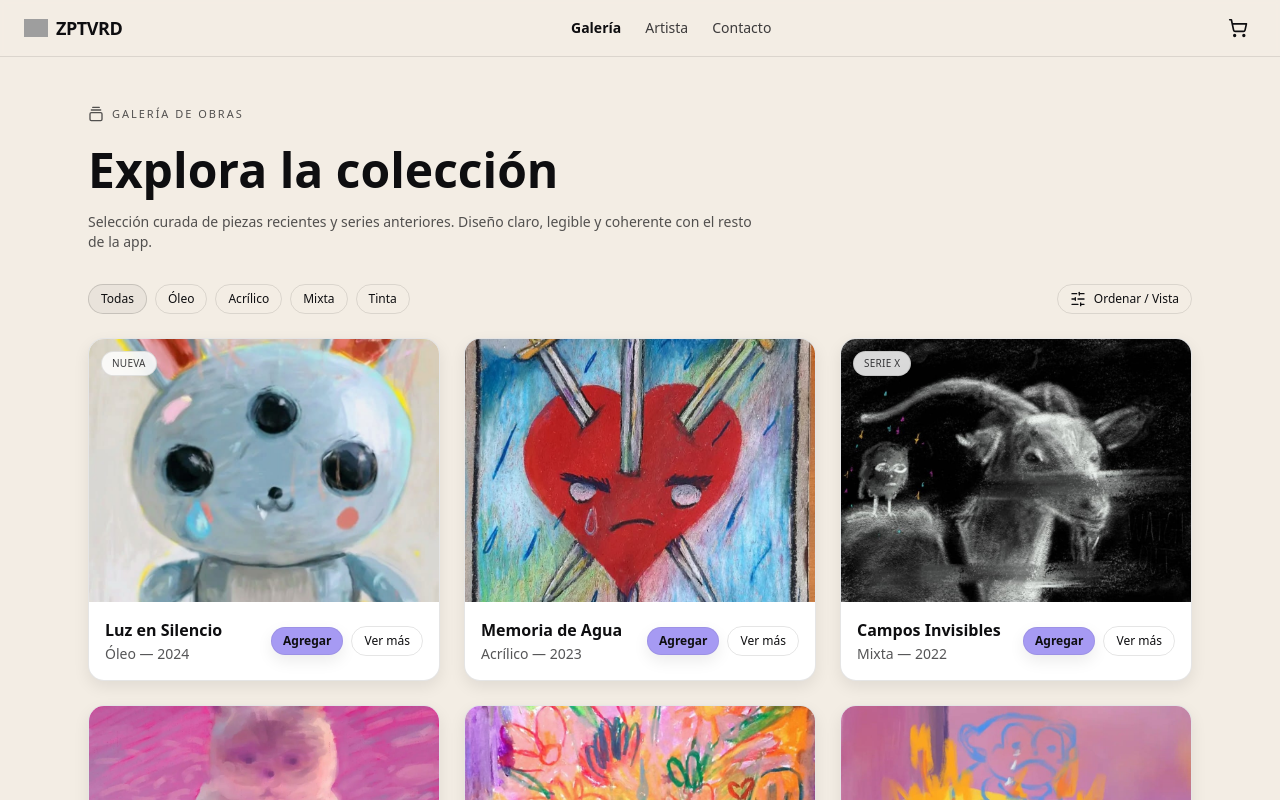
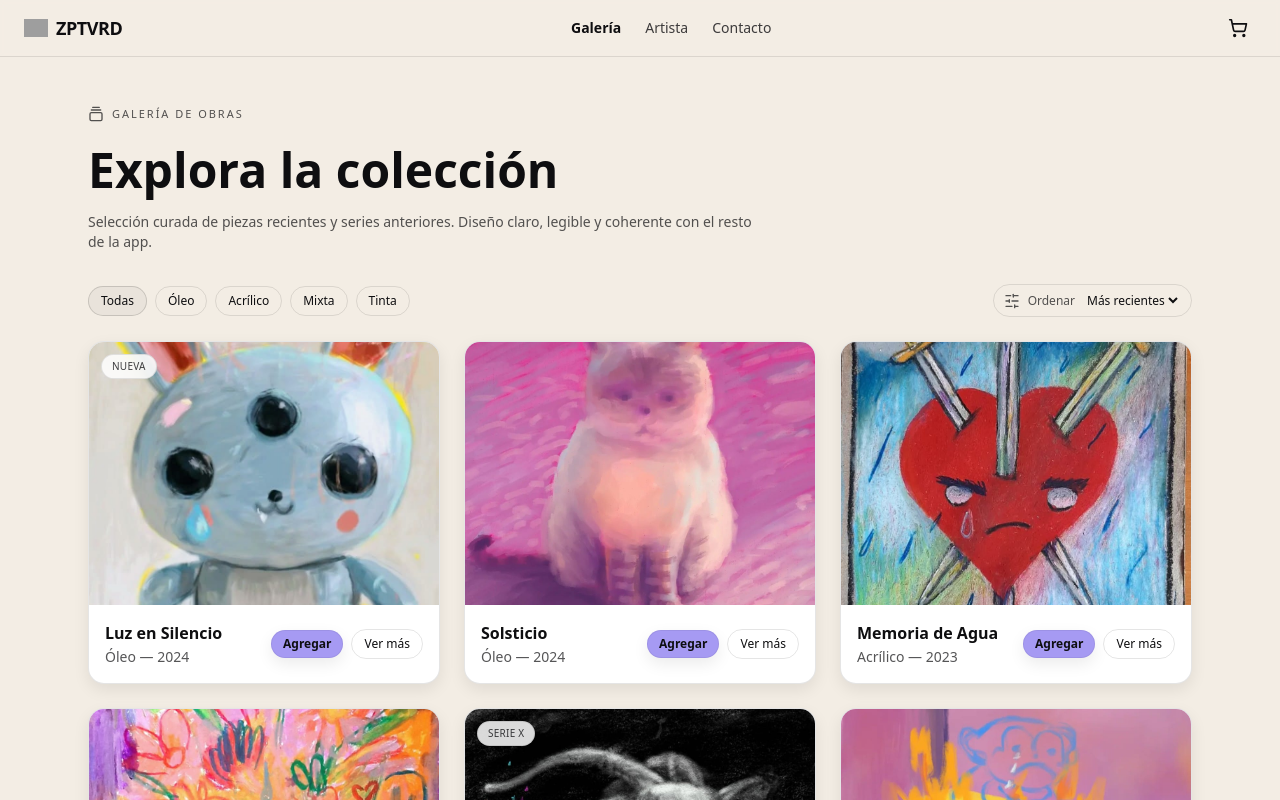
Before and after one commit to pascal1010100/catalogo-arte, a Next.js app: page /galeria in a window 1280 px wide. Shown: the top 800 px of the page. Built offline with nearby package versions, Linux system fonts and the light colour scheme; grey boxes are pictures that could not be loaded.

Commit message:
feat(galeria): integrar deep-link en modal con ?obra=, filtros y orden persistentes en la URL; corregir tipado y uso de Suspense para Next 15

```diff
--- a/app/galeria/page.tsx
+++ b/app/galeria/page.tsx
@@ -1,7 +1,8 @@
 "use client";
 
 import { Suspense, useMemo } from "react";
-import { usePathname, useRouter, useSearchParams } from "next/navigation";
+import Link from "next/link";
+import { usePathname, useRouter, useSearchParams, ReadonlyURLSearchParams } from "next/navigation";
 import { GalleryVerticalEnd, SlidersHorizontal } from "lucide-react";
 import ArtworkCard from "@/components/ui/ArtworkCard";
 import ArtworkModal, { type ModalArtwork } from "@/components/galeria/ArtworkModal";
@@ -11,7 +12,7 @@ import { useCart } from "@/stores/cart";
 type Obra = {
   id: string;
   title: string;
-  meta?: string;
+  meta?: string;       // "Óleo — 2024"
   imageSrc: string;
   chip?: string;
   href?: string;
@@ -27,26 +28,41 @@ const OBRAS: Obra[] = [
   { id: "obra-6", title: "Umbral",            meta: "Mixta — 2022",   imageSrc: "/images/obra-6.jpg",                 price: 300 },
 ];
 
-const FILTROS = ["Todas", "Óleo", "Acrílico", "Mixta", "Tinta"];
-const ACTIVO = "Todas";
+/* ========= Utils ========= */
+function normalize(value: string): string {
+  return value
+    .normalize("NFD")
+    .replace(/\p{Diacritic}/gu, "")
+    .toLowerCase()
+    .trim();
+}
 
-/* ========= Helpers ========= */
+function mediumOf(o: Obra) {
+  const left = (o.meta ?? "").split("—")[0]?.trim() ?? "";
+  return normalize(left); // "oleo", "acrilico", "mixta", "tinta"
+}
+
+function yearOf(o: Obra) {
+  const right = (o.meta ?? "").split("—")[1]?.trim();
+  const y = right ? Number(right) : NaN;
+  return Number.isFinite(y) ? y : undefined;
+}
+
 function toModalArtwork(o?: Obra | null): ModalArtwork | null {
   if (!o) return null;
-  const [mediumRaw, yearRaw] = (o.meta ?? "").split("—").map(s => s?.trim());
-  const yearParsed = yearRaw ? Number(yearRaw) || yearRaw : undefined;
+  const [mediumRaw] = (o.meta ?? "").split("—").map((s) => s?.trim());
   return {
     id: o.id,
     title: o.title,
     images: [o.imageSrc],
     medium: mediumRaw,
-    year: yearParsed,
+    year: yearOf(o),
     price: o.price,
     availability: "available",
   };
 }
 
-/* ========= Subcomponentes locales ========= */
+/* ========= UI: Header ========= */
 function SectionHeader() {
   return (
     <header className="mb-8">
@@ -65,43 +81,83 @@ function SectionHeader() {
   );
 }
 
-function Toolbar() {
+/* ========= UI: Toolbar (filtros + orden) ========= */
+type ToolbarProps = {
+  medio: string;  // "todas" | "oleo" | "acrilico" | "mixta" | "tinta"
+  orden: string;  // "recientes" | "precio-asc" | "precio-desc" | "anio-asc" | "anio-desc"
+  pathname: string;
+  searchParams: ReadonlyURLSearchParams;
+};
+
+function Toolbar({ medio, orden, pathname, searchParams }: ToolbarProps) {
+  const router = useRouter();
+
+  const filtros = [
+    { label: "Todas", value: "todas" },
+    { label: "Óleo", value: "oleo" },
+    { label: "Acrílico", value: "acrilico" },
+    { label: "Mixta", value: "mixta" },
+    { label: "Tinta", value: "tinta" },
+  ];
+
+  const mkHref = (nextMedio: string, nextOrden: string) => {
+    const p = new URLSearchParams(searchParams.toString()); // copia mutable
+    p.set("medio", nextMedio);
+    p.set("orden", nextOrden);
+    p.delete("obra"); // evita dejar modal abierto de una obra de otro filtro
+    const qs = p.toString();
+    return qs ? `${pathname}?${qs}` : pathname;
+  };
+
   return (
     <div className="mb-6 flex flex-wrap items-center justify-between gap-3">
       <ul className="flex flex-wrap gap-2">
-        {FILTROS.map((f) => {
-          const active = f === ACTIVO;
+        {filtros.map((f) => {
+          const active = f.value === medio;
           return (
-            <li key={f}>
-              <button
-                type="button"
+            <li key={f.value}>
+              <Link
+                href={mkHref(f.value, orden)}
+                scroll={false}
                 className={[
-                  "rounded-full px-3 py-1.5 text-xs transition",
+                  "inline-block rounded-full px-3 py-1.5 text-xs transition",
                   active
                     ? "border border-black/15 bg-black/[0.04]"
                     : "border border-black/10 hover:border-black/15"
                 ].join(" ")}
               >
-                {f}
-              </button>
+                {f.label}
+              </Link>
             </li>
           );
         })}
       </ul>
 
-      <button
-        type="button"
-        className="inline-flex items-center gap-2 rounded-full border border-black/10 px-3 py-1.5 text-xs hover:border-black/15 transition"
-      >
-        <SlidersHorizontal className="size-4" />
-        Ordenar / Vista
-      </button>
+      <div className="inline-flex items-center gap-2 rounded-full border border-black/10 px-2.5 py-1.5 text-xs">
+        <SlidersHorizontal className="size-4 opacity-70" />
+        <label htmlFor="orden" className="opacity-70">Ordenar</label>
+        <select
+          id="orden"
+          className="bg-transparent outline-none"
+          value={orden}
+          onChange={(e) => {
+            const href = mkHref(medio, e.target.value);
+            router.replace(href, { scroll: false });
+          }}
+        >
+          <option value="recientes">Más recientes</option>
+          <option value="anio-desc">Año ↓</option>
+          <option value="anio-asc">Año ↑</option>
+          <option value="precio-desc">Precio ↓</option>
+          <option value="precio-asc">Precio ↑</option>
+        </select>
+      </div>
     </div>
   );
 }
 
 /* ========= Página (shell) ========= */
-// En Next 15, si usas useSearchParams, debe estar dentro de <Suspense>
+// Next 15: hooks de navegación dentro de <Suspense>
 export default function GaleriaPage() {
   return (
     <Suspense fallback={<div className="container-padded py-12">Cargando…</div>}>
@@ -118,40 +174,84 @@ function GaleriaInner() {
   const pathname = usePathname();
   const searchParams = useSearchParams();
 
-  const slug = searchParams.get("obra");
+  // params de URL (bien tipados)
+  const slug = searchParams.get("obra") ?? undefined;
+  const medioRaw = searchParams.get("medio") ?? "todas";
+  const medio = normalize(medioRaw);
+  const ordenRaw = searchParams.get("orden") ?? "recientes";
+  const orden = ordenRaw.toLowerCase();
 
-  const selected = useMemo(
-    () => OBRAS.find((o) => o.id === slug) ?? null,
-    [slug]
-  );
+  // dataset filtrado/ordenado
+  const obrasFiltradasOrdenadas = useMemo(() => {
+    let arr = [...OBRAS];
 
+    if (medio !== "todas") {
+      arr = arr.filter((o) => mediumOf(o) === medio);
+    }
+
+    arr.sort((a, b) => {
+      const ya = yearOf(a) ?? 0;
+      const yb = yearOf(b) ?? 0;
+      switch (orden) {
+        case "precio-asc":
+          return a.price - b.price;
+        case "precio-desc":
+          return b.price - a.price;
+        case "anio-asc":
+          return ya - yb;
+        case "anio-desc":
+        case "recientes":
+        default:
+          return yb - ya;
+      }
+    });
+
+    return arr;
+  }, [medio, orden]);
+
+  // obra seleccionada (modal)
+  const selected = useMemo(() => OBRAS.find((o) => o.id === slug) ?? null, [slug]);
   const modalArtwork = useMemo(() => toModalArtwork(selected), [selected]);
   const open = Boolean(slug);
 
+  // cerrar modal → eliminar ?obra, conservar medio/orden
   const setOpen = (next: boolean) => {
     if (next) return; // abrir se hace con Link (?obra=...)
-    const params = new URLSearchParams(searchParams);
-    params.delete("obra");
-    const qs = params.toString();
+    const p = new URLSearchParams(searchParams.toString());
+    p.delete("obra");
+    const qs = p.toString();
     router.replace(qs ? `${pathname}?${qs}` : pathname, { scroll: false });
+  };
+
+  // href que preserva medio/orden y setea obra
+  const addParamsToHref = (obraId: string) => {
+    const p = new URLSearchParams(searchParams.toString());
+    p.set("obra", obraId);
+    const qs = p.toString();
+    return qs ? `${pathname}?${qs}` : pathname;
   };
 
   return (
     <main className="relative min-h-[70vh]">
       <div className="max-w-6xl mx-auto px-6 py-12">
         <SectionHeader />
-        <Toolbar />
+        <Toolbar
+          medio={medio}
+          orden={orden}
+          pathname={pathname}
+          searchParams={searchParams}
+        />
 
         <section>
           <ul className="grid gap-6 sm:grid-cols-2 lg:grid-cols-3">
-            {OBRAS.map((obra) => (
+            {obrasFiltradasOrdenadas.map((obra) => (
               <li key={obra.id}>
                 <ArtworkCard
                   title={obra.title}
                   meta={obra.meta}
                   imageSrc={obra.imageSrc}
                   chip={obra.chip}
-                  href={`?obra=${obra.id}`}
+                  href={addParamsToHref(obra.id)}   // preserva medio/orden en el deep-link
                   className="card-surface card-hover"
                   priceUsd={obra.price}
                   addLabel="Agregar"
```
